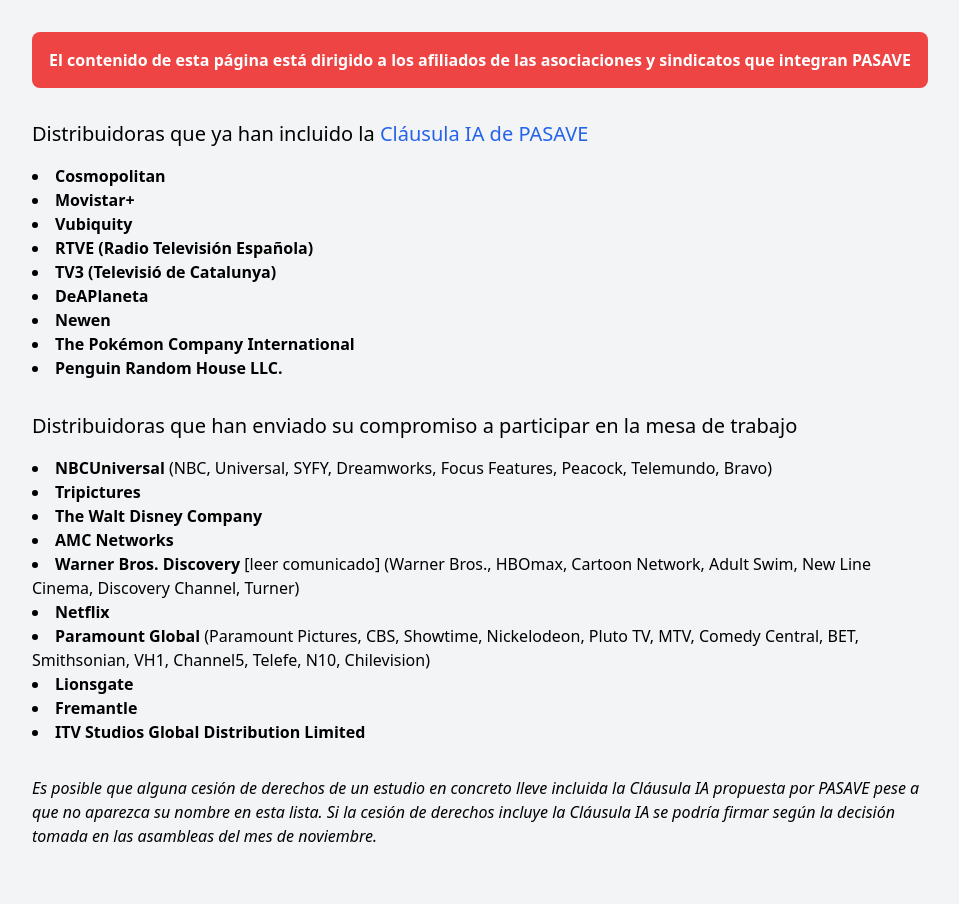
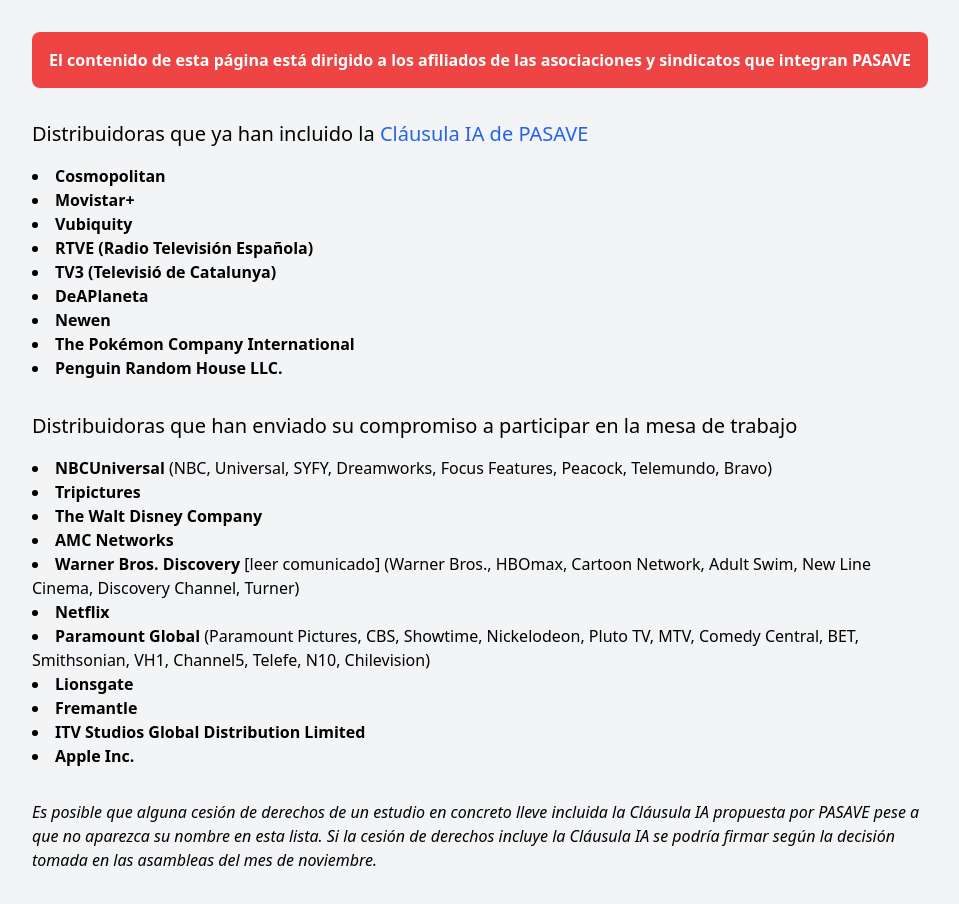
Before and after one commit to mutsuda/pasave.github.io, a Jekyll site: the page built from oklist.md, in a window 1280 px wide. Shown: the whole page, without its empty margins (160-1119 px from the left). Built offline with Jekyll 4.4.1, drawn with Linux system fonts in a browser that asks for light colours.

Commit message:
added apple to ok list

```diff
--- a/oklist.md
+++ b/oklist.md
@@ -33,6 +33,7 @@
 	<li class="font-bold">Lionsgate</li>
 	<li class="font-bold">Fremantle</li>
 	<li class="font-bold">ITV Studios Global Distribution Limited</li>
+	<li class="font-bold">Apple Inc.</li>
 
 </ul>
 
```
